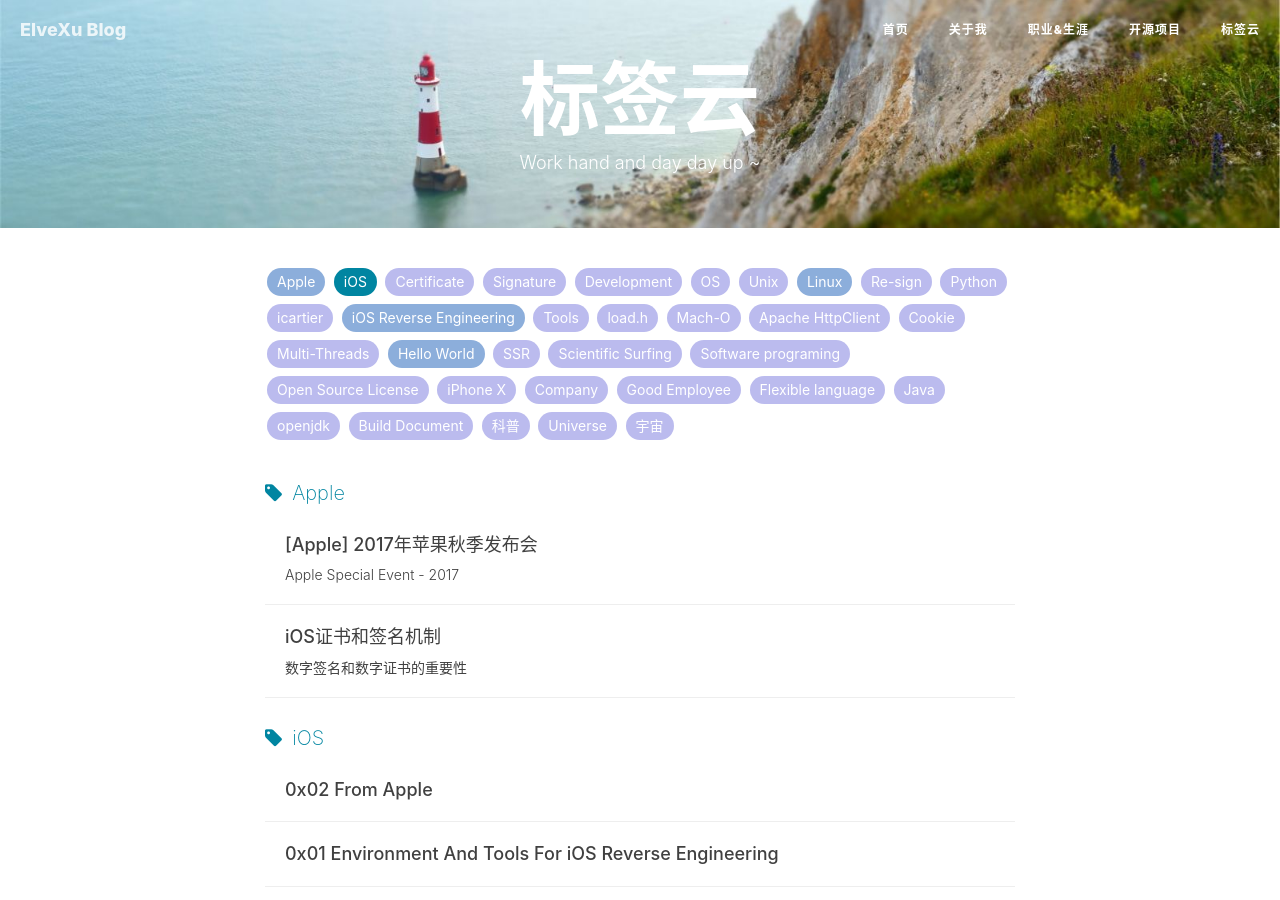
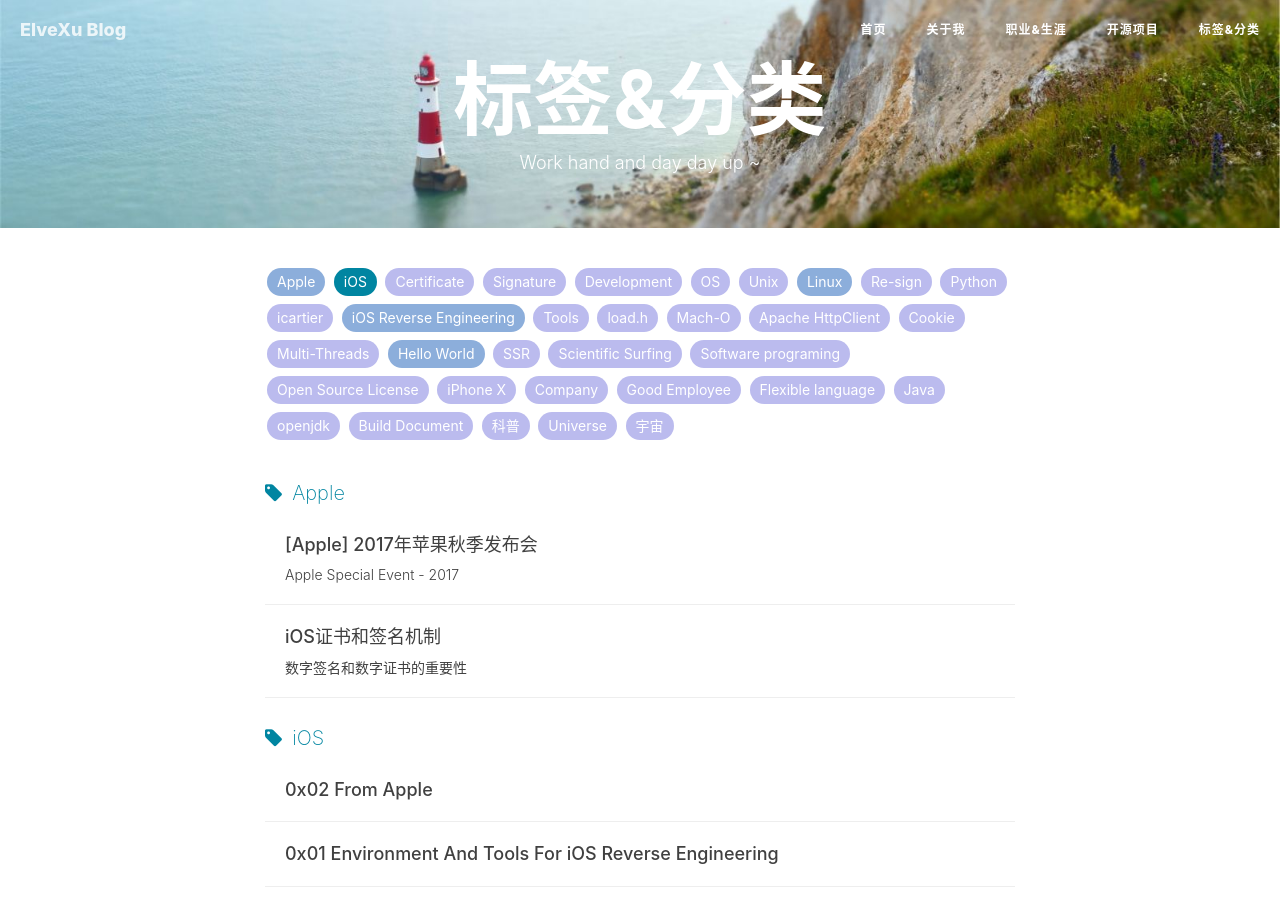
Before and after one commit to misselvexu/misselvexu.github.io, a Jekyll site: the page built from tags.html, in a window 1280 px wide and 900 px high. Built offline with Jekyll 4.4.1, drawn with Linux system fonts in a browser that asks for light colours; nearby versions of some CDN libraries; comment, search, counter and statistics services are not loaded.

Commit message:
rename tags

```diff
--- a/tags.html
+++ b/tags.html
@@ -1,5 +1,5 @@
 ---
-title: 标签云
+title: 标签&分类
 layout: default
 description: Work hand and day day up ~
 header-img: "img/tag-bg.jpg"
```
